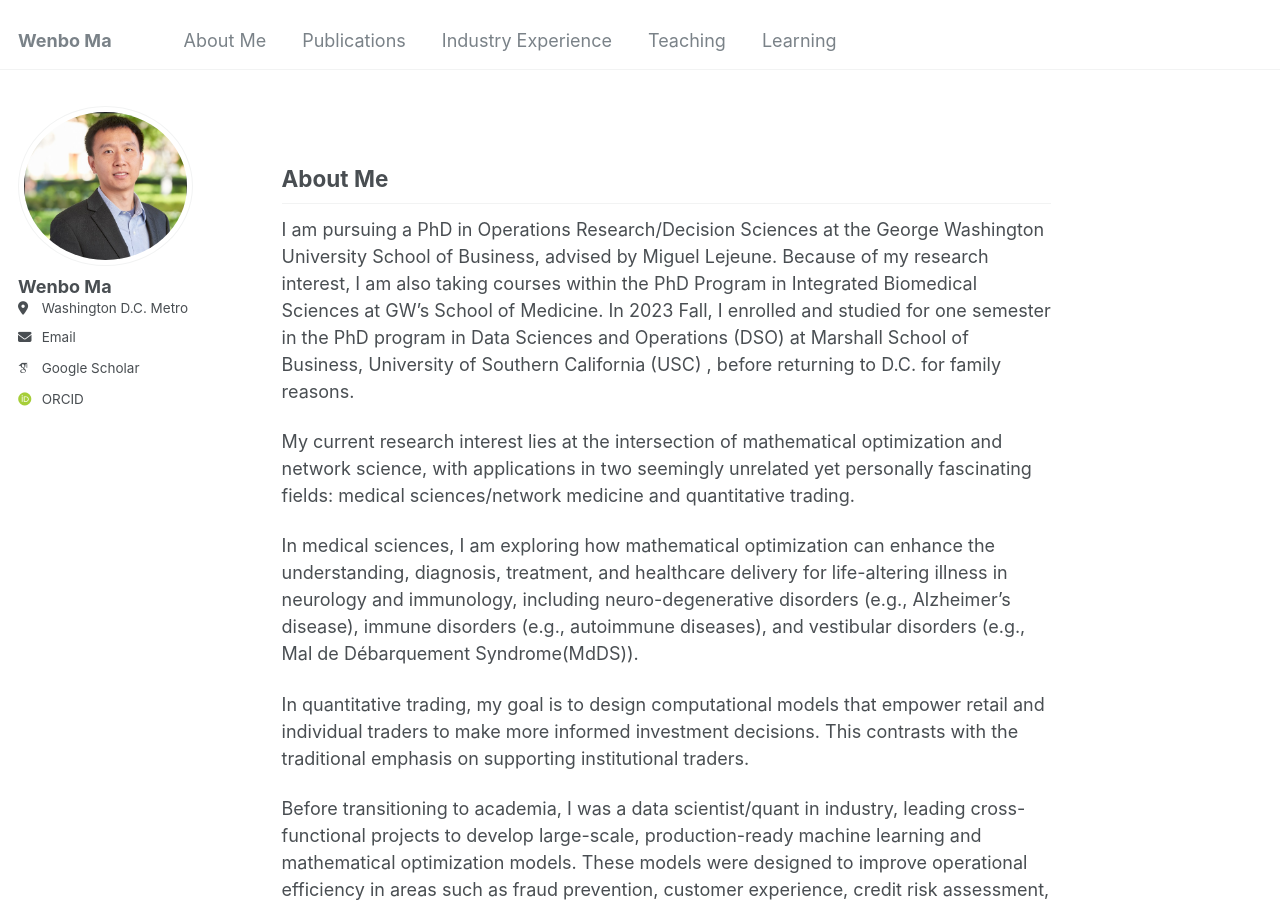
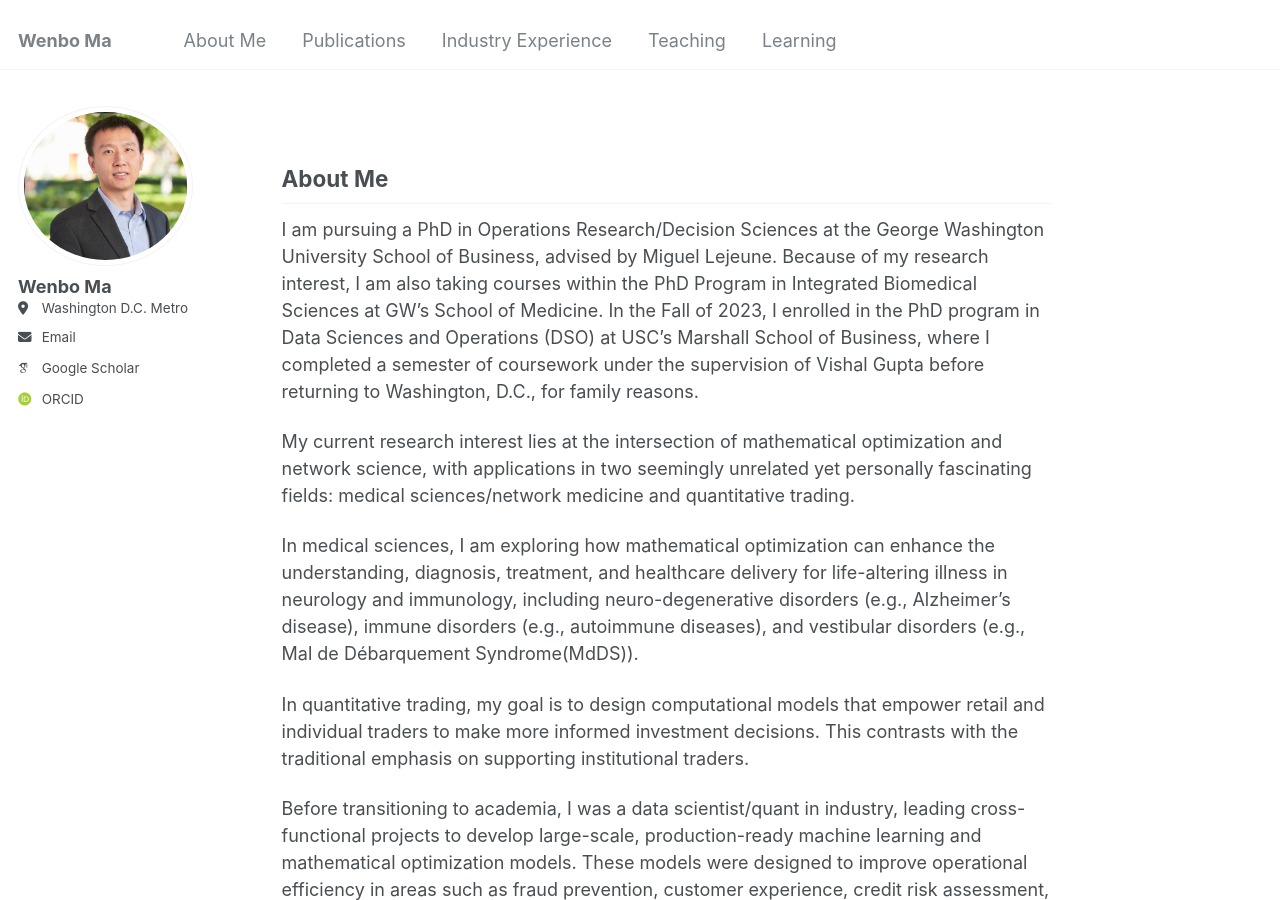
Before and after one commit to wenbo5565/wenbo5565.github.io, a Jekyll site: the page built from _pages/about.md, in a window 1280 px wide and 900 px high. Built offline with Jekyll 4.4.1, drawn with Linux system fonts in a browser that asks for light colours; some web fonts are replaced.

Commit message:
Update about.md

```diff
--- a/_pages/about.md
+++ b/_pages/about.md
@@ -9,7 +9,7 @@ redirect_from:
 
 ## About Me <a id="about"></a>
 
-I am pursuing a PhD in Operations Research/Decision Sciences at the George Washington University School of Business, advised by Miguel Lejeune. Because of my research interest, I am also taking courses within the PhD Program in Integrated Biomedical Sciences at GW's School of Medicine. In 2023 Fall, I enrolled and studied for one semester in the PhD program in Data Sciences and Operations (DSO) at Marshall School of Business, University of Southern California (USC) , before returning to D.C. for family reasons.
+I am pursuing a PhD in Operations Research/Decision Sciences at the George Washington University School of Business, advised by Miguel Lejeune. Because of my research interest, I am also taking courses within the PhD Program in Integrated Biomedical Sciences at GW's School of Medicine. In the Fall of 2023, I enrolled in the PhD program in Data Sciences and Operations (DSO) at USC's Marshall School of Business, where I completed a semester of coursework under the supervision of Vishal Gupta before returning to Washington, D.C., for family reasons.
 
 My current research interest lies at the intersection of mathematical optimization and network science, with applications in two seemingly unrelated yet personally fascinating fields: medical sciences/network medicine and quantitative trading.
 
```
